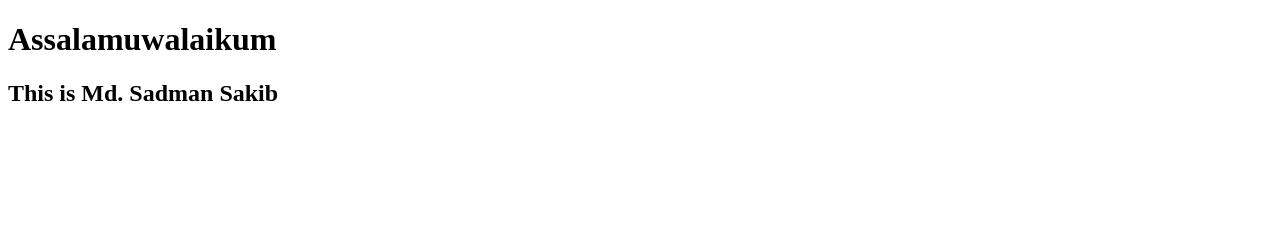
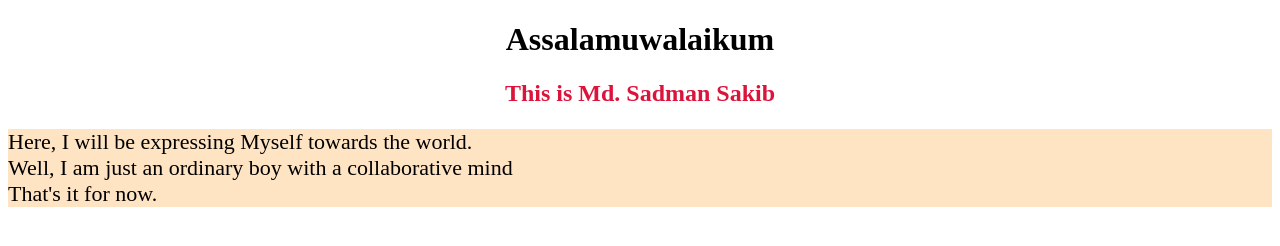
Before and after one commit to Sad0man/sadman.github.io, a plain HTML site: page index.html in a window 1280 px wide. Drawn offline with Linux system fonts and the light colour scheme.

Commit message:
Sadman's Portfolio

```diff
--- a/index.html
+++ b/index.html
@@ -6,7 +6,9 @@
     <title>Sadman's Portfolio</title>
 </head>
 <body>
-<h1> Assalamuwalaikum <div bold="This is Md. Sadman Sakib"></div></h1>
-<h2>This is Md. Sadman Sakib</h2>
+<h1 style="text-align: center;">Assalamuwalaikum</h1>
+<h2 style="color: crimson; text-align: center;">This is Md. Sadman Sakib</h2>
 </body>
+<p style="background-color: bisque; color: black; font-size: 22px;">Here, I will be expressing Myself towards the world. <br>Well, I am just an ordinary boy with a collaborative mind <br>That's it for now.
+
 </html>
```
